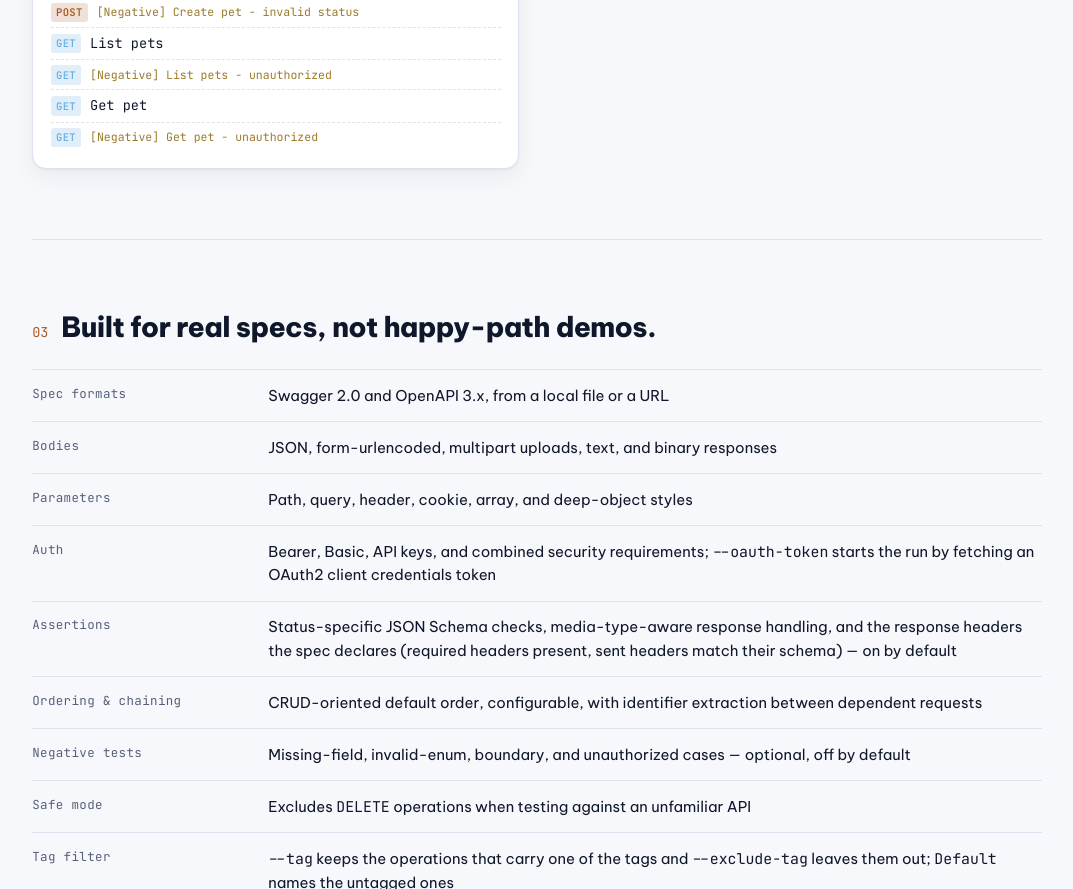
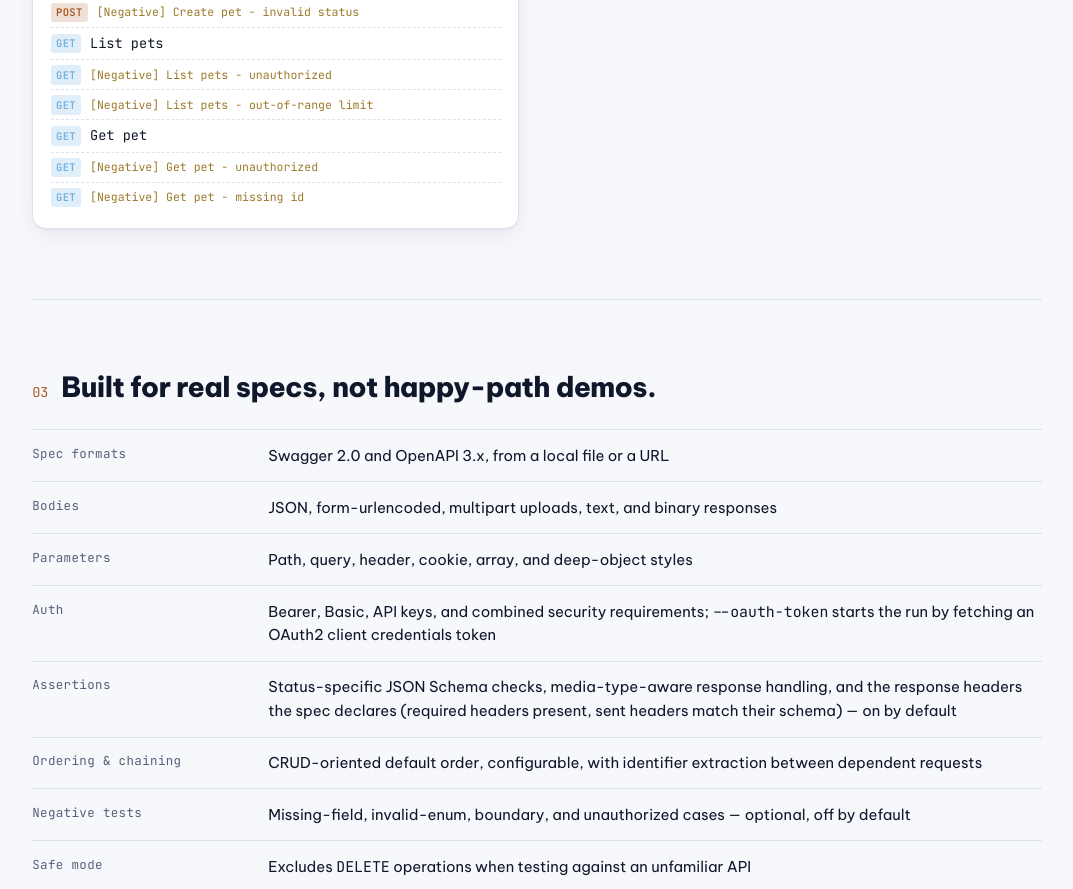
Before and after one commit to vannt-dev/openapi-postman-test-generator, a website: page docs/index.html in a window 1280 px wide. Shown: the part 1933-2822 px from the top of the page, without its empty margins (103-1176 px from the left). Drawn offline with Linux system fonts and the light colour scheme; no server answers.

Commit message:
docs(site): the demo tree lists the 10 requests generate makes now (#51)
The Demo tree lists the 10 requests generate --negative makes now on the Pets fixture.

```diff
--- a/docs/index.html
+++ b/docs/index.html
@@ -348,8 +348,10 @@ pm.test(<span class="s">"Response matches the schema…"</span>, …)</pre></div
           <div class="row"><span class="method post">POST</span><span class="neg">[Negative] Create pet - invalid status</span></div>
           <div class="row"><span class="method get">GET</span><span>List pets</span></div>
           <div class="row"><span class="method get">GET</span><span class="neg">[Negative] List pets - unauthorized</span></div>
+          <div class="row"><span class="method get">GET</span><span class="neg">[Negative] List pets - out-of-range limit</span></div>
           <div class="row"><span class="method get">GET</span><span>Get pet</span></div>
           <div class="row"><span class="method get">GET</span><span class="neg">[Negative] Get pet - unauthorized</span></div>
+          <div class="row"><span class="method get">GET</span><span class="neg">[Negative] Get pet - missing id</span></div>
         </div>
       </div>
       <div>
```
